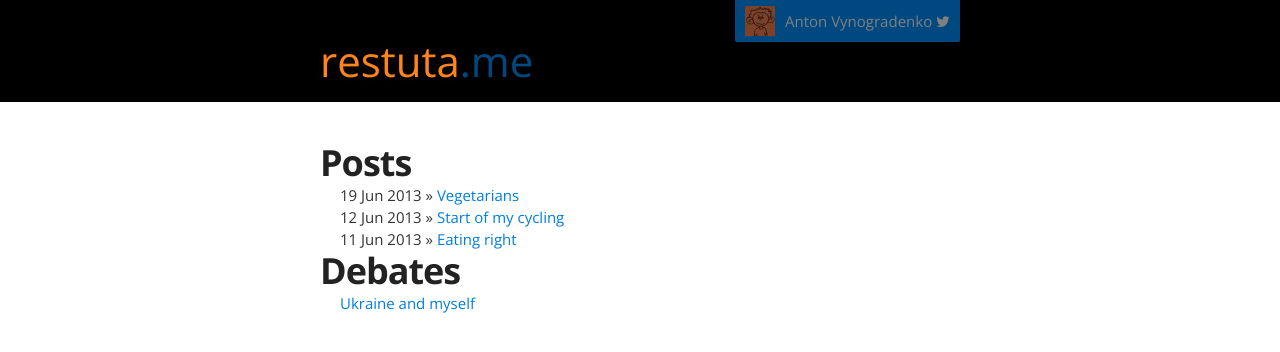
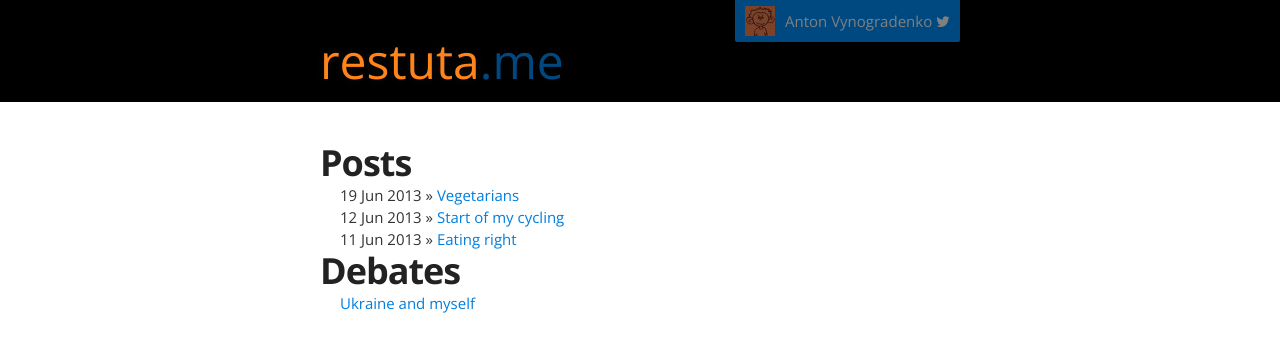
Before and after one commit to Restuta/restuta.github.io, a Jekyll site: the page built from index.html, in a window 1280 px wide. Shown: the top 352 px of the page. Built offline with Jekyll 4.4.1, drawn with Linux system fonts in a browser that asks for light colours; nearby versions of some CDN libraries.

Commit message:
minor style changes

```diff
--- a/css/stylesheet.css
+++ b/css/stylesheet.css
@@ -314,20 +314,23 @@
   padding: 50px 10px 30px 10px;
 }
 
+
 #project_title {
   margin: 0;
-  font-size: 42px;
-  font-weight: 400;
   text-shadow: #111 0px 0px 10px;
   letter-spacing: 0px;
 }
 
 .home-title {
   color:#FF851B;
+  font-size: 48px;
+  font-weight: 300;
 }
 
 .post-title {
-  color: #fff;
+  color: #E2E2E2;
+  font-size: 42px;
+  font-weight: 300;
 }
 
 #project_tagline {
@@ -338,6 +341,9 @@
   background: none;
   text-shadow: #111 0px 0px 10px;
   margin-top: 15px;
+  margin-bottom: 0px;
+  padding: 0px;
+
 }
 
 .project_subtitle {
```
